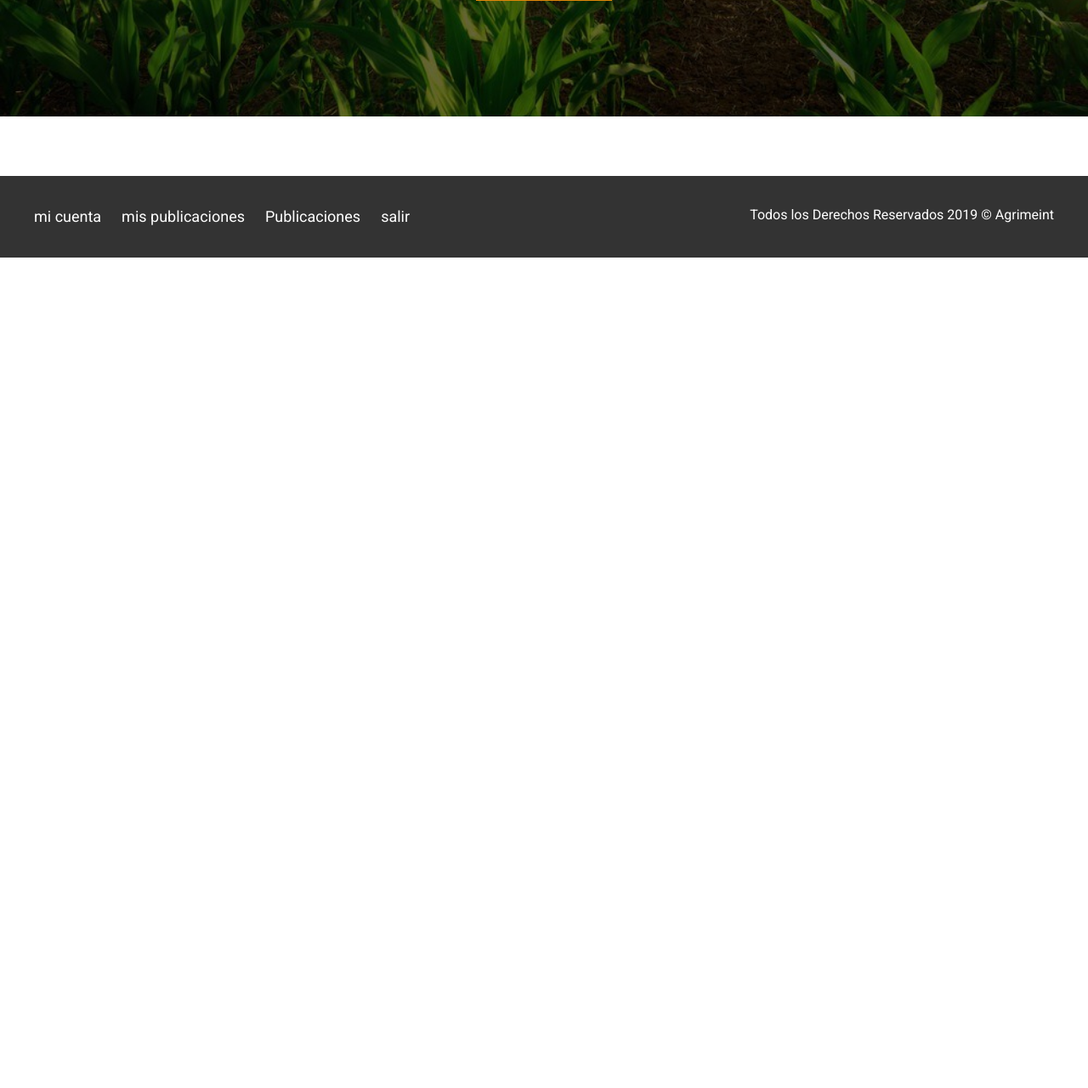
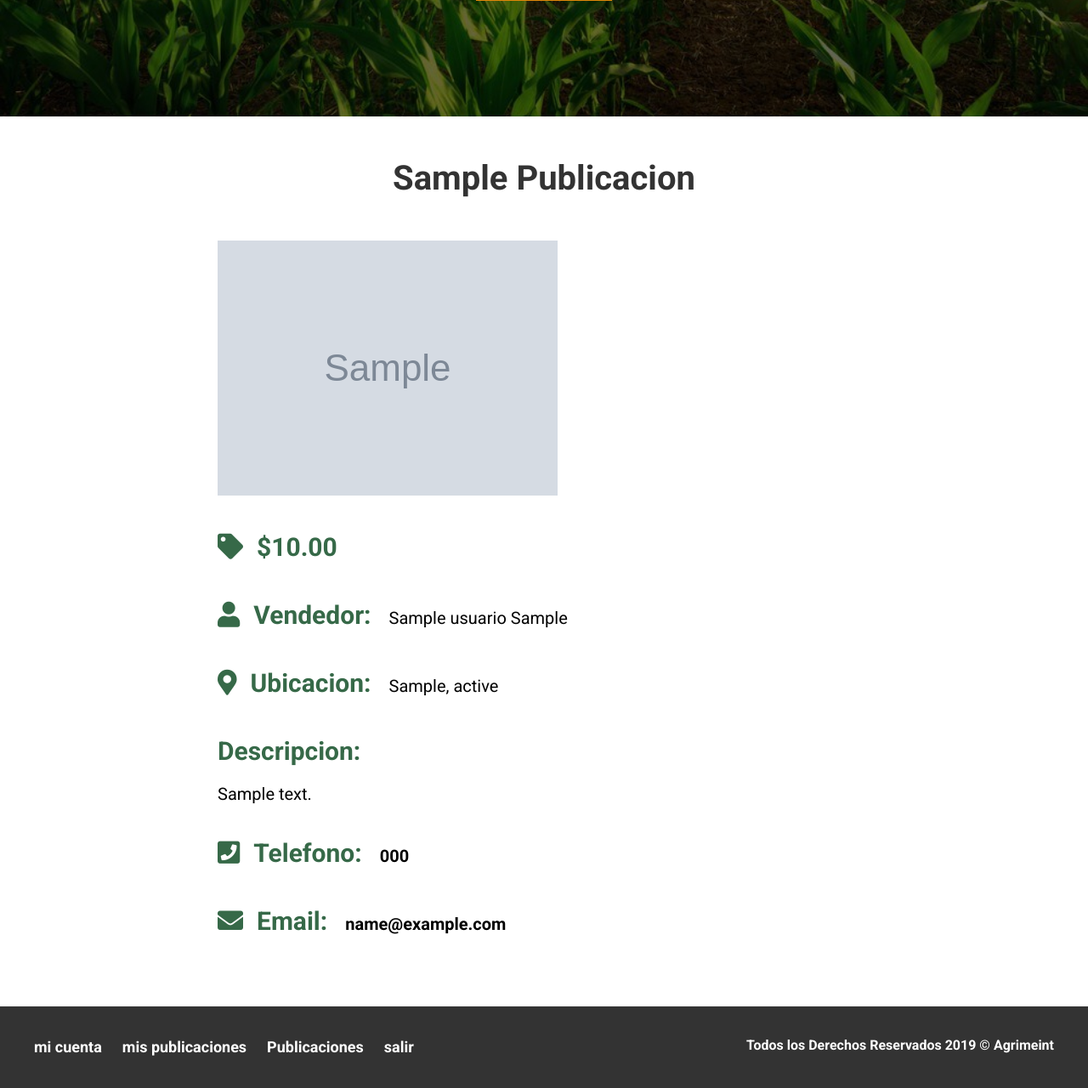
Before and after one commit to antonioc5/agrimeint, a PHP site: the page made by index.php in a window 1280 px wide. Shown: the part 463-1743 px from the top of the page at 85% size. Before the commit the page ends 766 px from the top, so only its background shows below. Run offline with PHP 8.4, Linux system fonts and the light colour scheme; the visitor is signed in with stand-in values (Sample User, id 1); tables that the repository leaves empty hold one stand-in row (values such as "Sample post"); grey boxes marked "Sample" are stand-in pictures; some libraries are stand-ins or nearby versions.

Commit message:
commit 12 seccion de contacto en las publicaciones de los usuarios terminada, los usuarios ya pueden ver los datos de contacto de las publicaciones, aplicacion casi terminada, solo falta agregar un buscador y listo

```diff
--- a/assets/css/styles.css
+++ b/assets/css/styles.css
@@ -364,11 +364,6 @@
 }
 
 /* Formularios */
-.contacto p {
-    font-size: 1.4rem;
-    color: #4f4f4f;
-    margin: 2rem 0 0 0;
-}
 legend {
     font-size: 2rem;
     color: #4f4f4f;
@@ -448,3 +443,30 @@
 .publicar img{
     width: 50%;
 }
+
+
+/*ver-Publicacion*/
+.resumen-publicacion h2{
+    color: #333;
+    text-transform: capitalize;
+    font-weight: 700;
+    font-size: 4rem;
+}
+
+.resumen-publicacion p i,
+.resumen-publicacion p span{
+    color: #366948;
+    font-weight: 700;
+    font-size: 3rem;
+    margin-right: 16px;
+}
+
+.resumen-publicacion p{
+    font-size: 2rem;
+}
+
+@media (min-width: 768px){
+    .resumen-publicacion{
+        width: 60%;
+    }
+}
--- a/controllers/publicacionController.php
+++ b/controllers/publicacionController.php
@@ -35,7 +35,36 @@
     //funcion para ver solo una publicacion
     public function verPublicacion()
     {
+        //comprobamos que el usuario este identificado
+        if(utils::isIdentity()){
+            //comprobamos que nos llegue el id por get
+            if(isset($_GET['id']) && !empty($_GET['id'])){
+                // die(var_dump($_GET));
+                $id = $_GET['id'];
 
+                //creamos un objeto del modelo publicacion y llamamos al metodo getOne para obtener la publicacion con ese id
+                $objPublicacion = new publicacion();
+                $objPublicacion->setId($id);
+
+                $publicacion = $objPublicacion->getOne();
+
+                //comprobamos que la publicacion si exista
+                if($publicacion->num_rows != 0){
+                    //mandamos a la vista ver-publicacion
+                    $publicacion = $publicacion->fetch_object();
+                    require_once 'views/publicaciones/ver-publicacion.php';
+                } else{
+                    echo "<div class='mensaje error'>No existe esa publicacion!</div>";
+                    header("Refresh:5; url=".base_url);
+                }
+            } else{
+                echo "<div class='mensaje error'>Hubo un error</div>";
+                header('Location:'.base_url);
+            }
+        } else{
+            echo "<div class='mensaje error'>Debes iniciar sesion para ver la publicacion!</div>";
+            header("Refresh:5; url=" . base_url);
+        }
     }
 
     //funcion para solo ver las publicaciones de un usuario
--- a/models/publicacion.php
+++ b/models/publicacion.php
@@ -135,7 +135,11 @@
     //funcion para obtener una sola publicacion
     function getOne()
     {
-        $publicacion = $this->db->query("SELECT * FROM publicacion WHERE id_publicacion = {$this->getId()};");
+        $sql ="SELECT * FROM publicacion INNER JOIN usuario
+            ON usuario.id_usuario = publicacion.id_usuario
+            WHERE publicacion.id_publicacion = {$this->getId()};";
+
+        $publicacion = $this->db->query($sql);
 
         return $publicacion;
     }
--- a/views/publicaciones/destacadas.php
+++ b/views/publicaciones/destacadas.php
@@ -16,7 +16,7 @@
                 <img src="assets/imagenes-subidas/<?=$publicacion->imagen?>" alt="Imagen producto">
 
                 <div class="contenido-publicacion">
-                    <h3><?=$publicacion->titulo?></h3>
+                    <h3 class="fw-300"><?=$publicacion->titulo?></h3>
                     <p><i class="fas fa-user"></i> <?=$publicacion->nombre?> <?=$publicacion->apellidos?></p>
                     <p><i class="fas fa-map-marker-alt"></i> <?=$publicacion->municipio?>, <?=$publicacion->estado?></p>
                     <p><?= substr($publicacion->descripcion, 0, 180) ?>...</p>
--- a/views/publicaciones/mis-publicaciones.php
+++ b/views/publicaciones/mis-publicaciones.php
@@ -8,7 +8,7 @@
                 <img src="./assets/imagenes-subidas/<?= $publicacion->imagen; ?>" alt="Imagen producto">
 
                 <div class="contenido-publicacion">
-                    <h3><?= substr($publicacion->titulo, 0, 30) ?></h3>
+                    <h3 class="fw-300"><?= substr($publicacion->titulo, 0, 30) ?></h3>
                     <p><i class="fas fa-user"></i><?= $publicacion->nombre ?> <?= $publicacion->apellidos ?></p>
                     <p><i class="fas fa-map-marker-alt"></i> <?= $publicacion->municipio ?>, <?= $publicacion->estado ?></p>
                     <p><?= substr($publicacion->descripcion, 0, 180) ?>...</p>
--- a/views/publicaciones/todas.php
+++ b/views/publicaciones/todas.php
@@ -15,7 +15,7 @@
                 <img src="assets/imagenes-subidas/<?=$publicacion->imagen?>" alt="Imagen producto">
 
                 <div class="contenido-publicacion">
-                    <h3><?=$publicacion->titulo?></h3>
+                    <h3 class="fw-300"><?=$publicacion->titulo?></h3>
                     <p><i class="fas fa-user"></i> <?=$publicacion->nombre?> <?=$publicacion->apellidos?></p>
                     <p><i class="fas fa-map-marker-alt"></i> <?=$publicacion->municipio?>, <?=$publicacion->estado?></p>
                     <p><?= substr($publicacion->descripcion, 0, 180) ?>...</p>
--- /dev/null
+++ b/views/publicaciones/ver-publicacion.php
@@ -0,0 +1,18 @@
+
+<div class="resumen-publicacion contenedor">
+    <h2 class="fw-300 centrar-texto"><?=$publicacion->titulo?></h2>
+
+    <img src="assets/imagenes-subidas/<?=$publicacion->imagen?>" alt="Imagen publicacion">
+
+    <p><i class="fas fa-tag"></i><span>$<?=$publicacion->precio?></span></p>
+
+    <p><i class="fas fa-user"></i><span>Vendedor:</span> <?=$publicacion->nombre?> <?=$publicacion->apellidos?></p>
+
+    <p><i class="fas fa-map-marker-alt"></i><span>Ubicacion:</span> <?=$publicacion->municipio?>, <?=$publicacion->estado?></p>
+
+    <p><span>Descripcion:</span><br><?=$publicacion->descripcion?></p>
+
+    <p><i class="fas fa-phone-square"></i><span>Telefono:</span> <b><?=$publicacion->telefono?><b></p>
+
+    <p><i class="fas fa-envelope"></i><span>Email:</span> <b><?=$publicacion->email?><b></p>
+</div>
```
